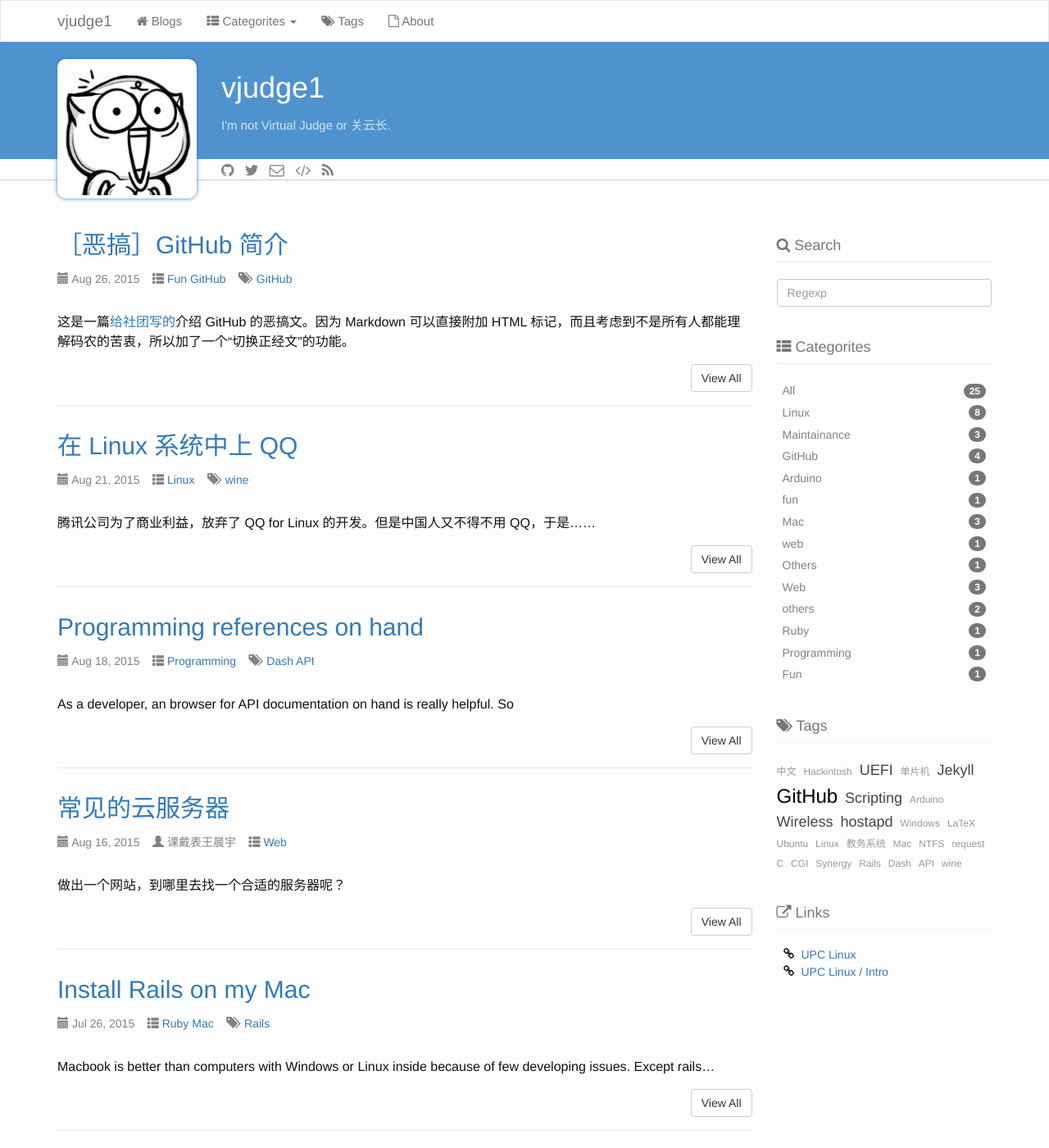
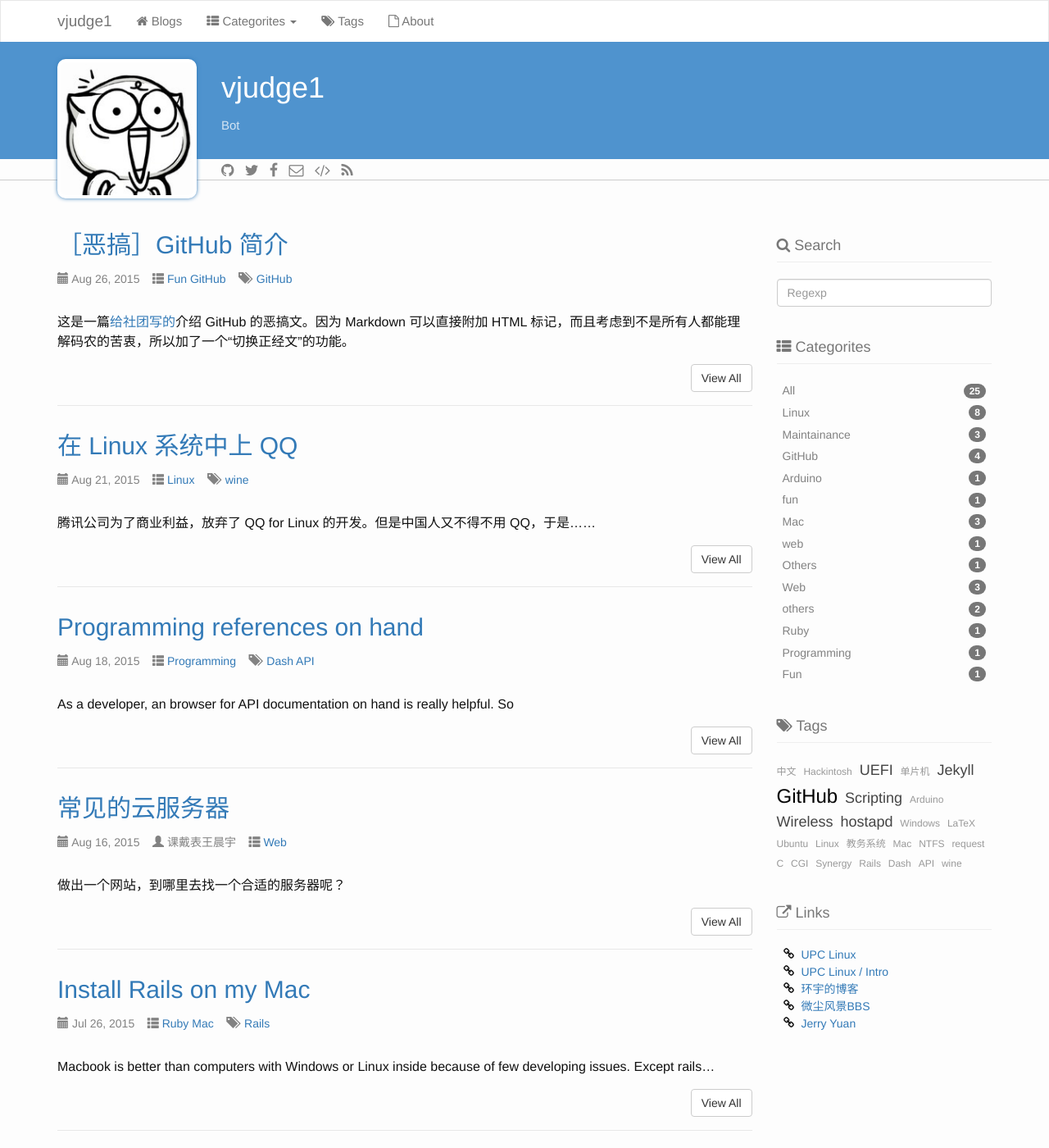
Before and after one commit to upclinux/upclinux.github.io, a Jekyll site: the page built from index.html, in a window 1280 px wide and 1400 px high. Shown: the whole window at 82% size. Built offline with Jekyll 4.4.1, drawn with Linux system fonts in a browser that asks for light colours; the list of posts is cut into pages by our own code.

Commit message:
facebook

```diff
--- a/_config.yml
+++ b/_config.yml
@@ -1,7 +1,7 @@
 # Site settings
 title: vjudge1
 email: vjudge404@gmail.com
-description: I'm not Virtual Judge or 关云长.
+description: Bot
 footnote: > # this means to ignore newlines until "baseurl:"
   &copy; 2015 vjudge1<br>Powered by GitHub Pages & Jekyll
 baseurl: "" # the subpath of your site, e.g. /blog/
@@ -11,6 +11,7 @@
 excerpt_separator: "\n\n\n\n"
 timezone: Asia/Shanghai
 twitter_username: vjudge404
+facebook_username: vjudge404
 github_username: vjudge1
 #qqqun_name: "QQ 群"
 #qqqun_idkey:
@@ -38,3 +39,12 @@
 -
   name: UPC Linux / Intro
   url: https://upclinux.github.io/intro/
+-
+  name: 环宇的博客
+  url: http://www.lihuanyu.com
+-
+  name: 微尘风景BBS
+  url: http://wangchenyu.net.cn
+-
+  name: Jerry Yuan
+  url: http://jerry.weighingproduct.com
--- a/_includes/footer.html
+++ b/_includes/footer.html
@@ -30,6 +30,13 @@
             </a>
           </li>
           {% endif %}
+          {% if site.facebook_username %}
+          <li>
+            <a href="https://www.facebook.com/{{ site.facebook_username }}">
+            <i class="fa-li fa fa-facebook"></i><span class="username">{{ site.facebook_username }}</span>
+            </a>
+          </li>
+          {% endif %}
           {% if site.weibo_userid %}
           <li>
             <a href="http://weibo.com/{{ site.weibo_userid }}">
--- a/index.html
+++ b/index.html
@@ -17,6 +17,7 @@
     <div class="title">
       {% if site.github_username %}<a href="https://github.com/{{ site.github_username }}" data-toggle="tooltip" data-placement="bottom" title="GitHub"><i class="fa fa-github icon"></i></a>{% endif %}
       {% if site.twitter_username %}<a href="https://twitter.com/{{ site.twitter_username }}" data-toggle="tooltip" data-placement="bottom" title="Twitter"><i class="fa fa-twitter icon"></i></a>{% endif %}
+      {% if site.facebook_username %}<a href="https://www.facebook.com/{{ site.facebook_username }}" data-toggle="tooltip" data-placement="bottom" title="Facebook"><i class="fa fa-facebook icon"></i></a>{% endif %}
       {% if site.weibo_username %}<a href="http://weibo.com/{{ site.weibo_username }}" data-toggle="tooltip" data-placement="bottom" title="Weibo"><i class="fa fa-weibo icon"></i></a>{% endif %}
       {% if site.qqqun_name %}<a href="http://shang.qq.com/wpa/qunwpa?idkey={{ site.qqqun_idkey }}" data-toggle="tooltip" data-placement="bottom" title="{{ site.qqqun_name }}"><i class="fa fa-qq icon"></i></a>{% endif %}
       {% if site.email %}<a href="mailto:{{ site.email }}" data-toggle="tooltip" data-placement="bottom" title="{{ site.email }}"><i class="fa fa-envelope-o icon"></i></a>{% endif %}
```
